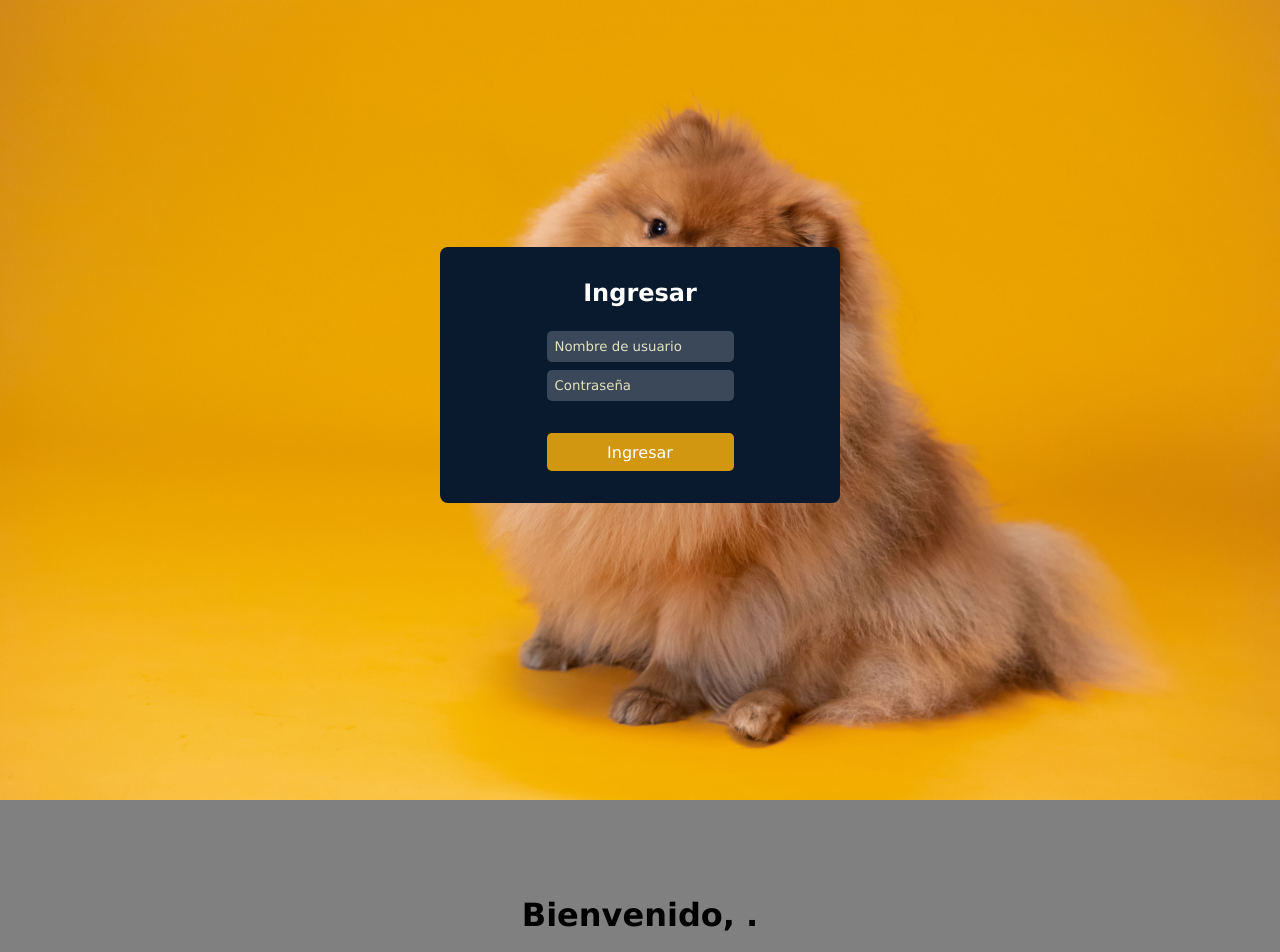
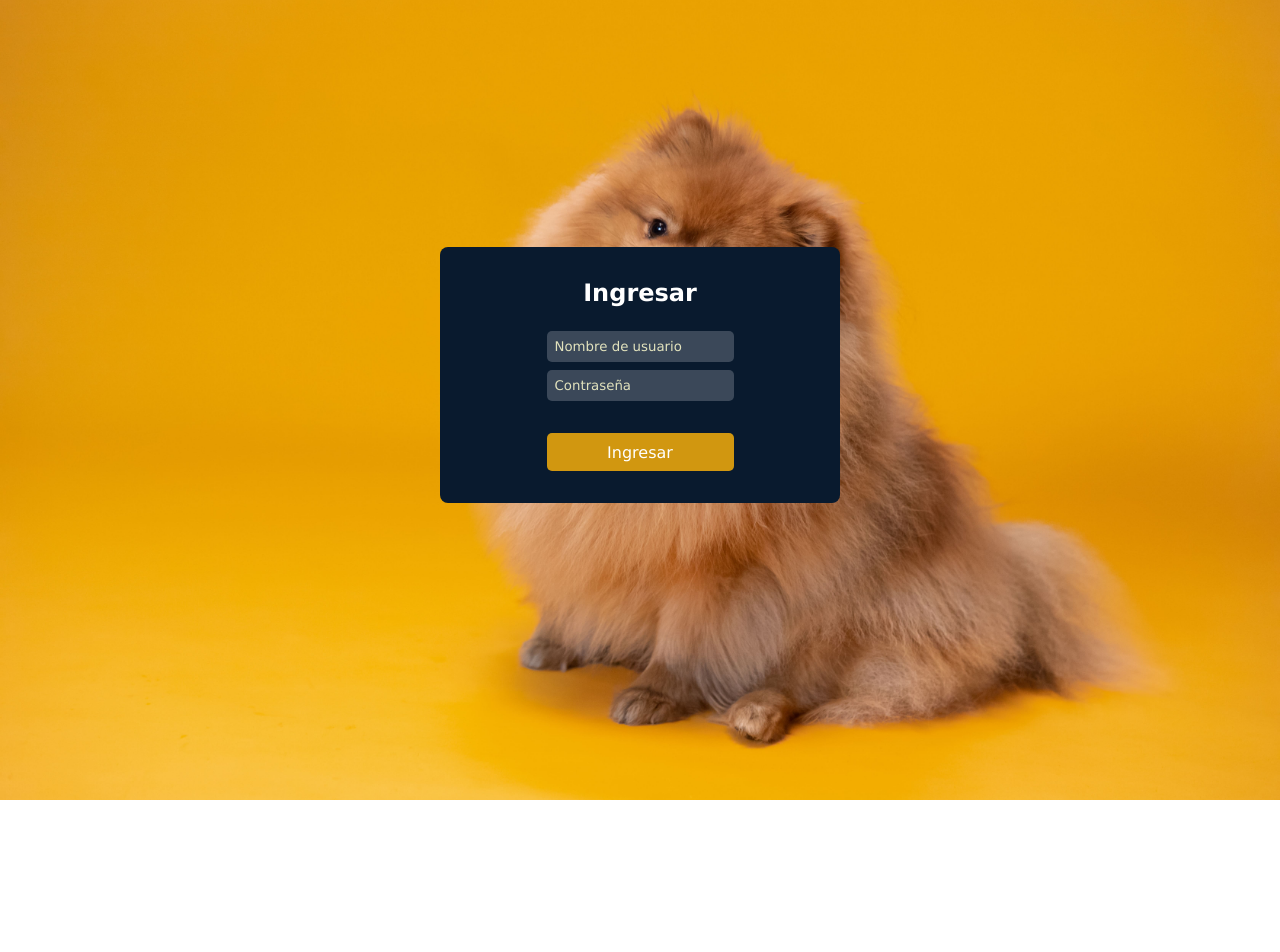
Before and after one commit to slqpez/front-pet-care, a React (Vite) app: page / in a window 1280 px wide. Shown: the top 952 px of the page. After the commit the page ends 800 px from the top, so only its background shows below. Built offline with nearby package versions, Linux system fonts and the light colour scheme; no server answers.

Commit message:
Login terminado

```diff
--- a/src/App.jsx
+++ b/src/App.jsx
@@ -11,11 +11,9 @@ function App() {
   const [user, setUser] = useState({});
   const [logged, setLogged] = useState(false);
 
-
-  useEffect(()=>{
-    user? setLogged(true): setLogged(false);
-  },[user])
-
+  useEffect(() => {
+    user ? setLogged(true) : setLogged(false);
+  }, []);
 
   return (
     <UserContext.Provider value={{ user, setUser }}>
@@ -23,11 +21,9 @@ function App() {
         <Switch>
           <Route exact path="/">
             {logged ? <Home /> : <Login />}
-            <Home></Home>
           </Route>
           <Route exact path="/login">
             {logged ? <Home /> : <Login />}
-            <Login></Login>
           </Route>
 
           <Route exact path="/register">
--- a/src/pages/Home.jsx
+++ b/src/pages/Home.jsx
@@ -25,6 +25,7 @@ function Home() {
       .catch(err=> setLogged(false));
   }, []);
 
+  console.log(user)
   const handleLogOut = () => {
     localStorage.removeItem("a_t");
     localStorage.removeItem("r_t");
```
